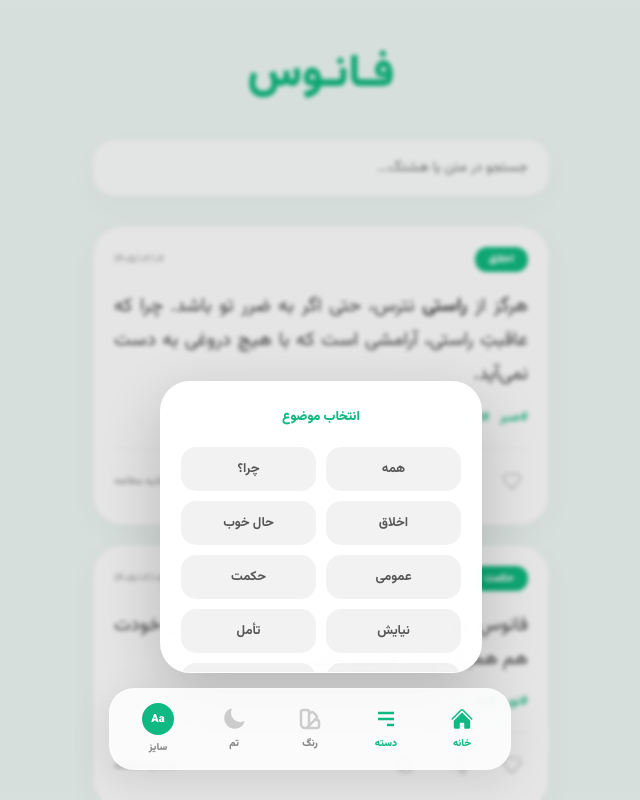
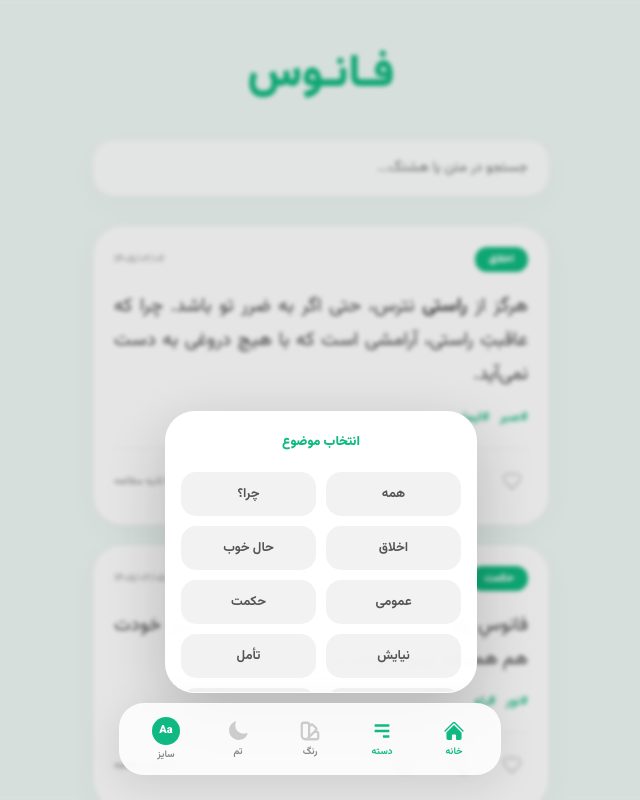
Before and after one commit to fnoos/app, a Next.js app: page / in a window 1280 px wide. Both pictures are taken after a click on the element "دسته". Shown: the top 800 px of the page, without its empty margins (319-959 px from the left). Built offline with nearby package versions, Linux system fonts and the light colour scheme; a small style sheet from the web is missing.

Commit message:
design: final navbar refinement for better alignment and size

```diff
--- a/app/page.tsx
+++ b/app/page.tsx
@@ -128,14 +128,22 @@ export default function FanoosApp() {
         )}
       </div>
 
-      {/* بخش اصلاح شده منو و تراز */}
-      <div style={{ position: 'fixed', bottom: '30px', left: '50%', transform: 'translateX(-50%)', width: '90%', maxWidth: '380px', zIndex: 20 }}>
+      {/* بخش اصلاح شده: منوی ظریف و کاملاً وسط‌چین شده */}
+      <div style={{
+        position: 'fixed',
+        bottom: '25px',
+        left: '50%',
+        transform: 'translateX(-50%)',
+        width: '90%',
+        maxWidth: '360px',
+        zIndex: 20
+      }}>
 
         <div style={{
-          width: '280px', margin: '0 auto 15px',
+          width: '280px', margin: '0 auto 10px',
           backgroundColor: isDarkMode ? 'rgba(34, 34, 34, 0.95)' : 'rgba(255, 255, 255, 0.98)',
           backdropFilter: 'blur(25px)', borderRadius: '30px',
-          padding: openDrawer ? '20px 20px 10px' : '0',
+          padding: openDrawer ? '15px 15px 5px' : '0',
           maxHeight: openDrawer ? '260px' : '0',
           overflowY: 'auto',
           boxShadow: '0 20px 60px rgba(0,0,0,0.2)', opacity: openDrawer ? 1 : 0,
@@ -185,32 +193,32 @@ export default function FanoosApp() {
 
         <nav style={{
           backgroundColor: isDarkMode ? 'rgba(30, 30, 30, 0.7)' : 'rgba(255, 255, 255, 0.85)',
-          backdropFilter: 'blur(20px)', height: '80px', borderRadius: '25px', display: 'flex',
+          backdropFilter: 'blur(20px)', height: '70px', borderRadius: '25px', display: 'flex',
           justifyContent: 'space-around', alignItems: 'center', padding: '0 10px',
           boxShadow: '0 10px 40px rgba(0,0,0,0.1)', border: '1px solid rgba(255,255,255,0.2)', width: '100%'
         }}>
           <div onClick={() => { setActiveTab('home'); setSelectedCategory(null); setSelectedTag(null); setSearchQuery(''); setOpenDrawer(null); window.scrollTo({ top: 0, behavior: 'smooth' }); }} style={{ ...navItem, color: activeTab === 'home' ? themeColor : '#ccc' }}>
-            <svg width="24" height="24" viewBox="0 0 24 24" fill="currentColor"><path d="M11.47 3.84a.75.75 0 011.06 0l8.69 8.69a.75.75 0 101.06-1.06l-8.689-8.69a2.25 2.25 0 00-3.182 0l-8.69 8.69a.75.75 0 001.061 1.06l8.69-8.69z" /><path d="M12 5.432l8.159 8.159c.03.03.06.058.091.086v6.198c0 1.035-.84 1.875-1.875 1.875H15a.75.75 0 01-.75-.75v-4.5a.75.75 0 00-.75-.75h-3a.75.75 0 00-.75.75V21a.75.75 0 01-.75.75H5.625a1.875 1.875 0 01-1.875-1.875v-6.198a2.29 2.29 0 00-.086L12 5.432z" /></svg>
+            <svg width="22" height="22" viewBox="0 0 24 24" fill="currentColor"><path d="M11.47 3.84a.75.75 0 011.06 0l8.69 8.69a.75.75 0 101.06-1.06l-8.689-8.69a2.25 2.25 0 00-3.182 0l-8.69 8.69a.75.75 0 001.061 1.06l8.69-8.69z" /><path d="M12 5.432l8.159 8.159c.03.03.06.058.091.086v6.198c0 1.035-.84 1.875-1.875 1.875H15a.75.75 0 01-.75-.75v-4.5a.75.75 0 00-.75-.75h-3a.75.75 0 00-.75.75V21a.75.75 0 01-.75.75H5.625a1.875 1.875 0 01-1.875-1.875v-6.198a2.29 2.29 0 00-.086L12 5.432z" /></svg>
             <span style={{...navText, color: activeTab === 'home' ? themeColor : '#888'}}>خانه</span>
           </div>
 
           <div onClick={() => setOpenDrawer(openDrawer === 'cat' ? null : 'cat')} style={{ ...navItem, color: (activeTab === 'cat' || openDrawer === 'cat') ? themeColor : '#ccc' }}>
-            <svg width="24" height="24" fill="none" stroke="currentColor" strokeWidth="2.5" viewBox="0 0 24 24"><path d="M4 6h16M4 12h16m-7 6h7" /></svg>
+            <svg width="22" height="22" fill="none" stroke="currentColor" strokeWidth="2.5" viewBox="0 0 24 24"><path d="M4 6h16M4 12h16m-7 6h7" /></svg>
             <span style={{...navText, color: (activeTab === 'cat' || openDrawer === 'cat') ? themeColor : '#888'}}>{selectedCategory && selectedCategory !== 'همه' ? selectedCategory : 'دسته'}</span>
           </div>
 
           <div onClick={() => setOpenDrawer(openDrawer === 'color' ? null : 'color')} style={{ ...navItem, color: (openDrawer === 'color') ? themeColor : '#ccc' }}>
-            <svg width="24" height="24" fill="none" stroke="currentColor" strokeWidth="2.5" viewBox="0 0 24 24"><path d="M7 21a4 4 0 01-4-4V5a2 2 0 012-2h4a2 2 0 012 2v12a4 4 0 01-4 4zm0 0h12a2 2 0 002-2v-4a2 2 0 00-2-2h-2.343M11 7.343l1.657-1.657a2 2 0 012.828 0l2.829 2.829a2 2 0 010 2.828l-8.486 8.485M7 17h.01"/></svg>
+            <svg width="22" height="22" fill="none" stroke="currentColor" strokeWidth="2.5" viewBox="0 0 24 24"><path d="M7 21a4 4 0 01-4-4V5a2 2 0 012-2h4a2 2 0 012 2v12a4 4 0 01-4 4zm0 0h12a2 2 0 002-2v-4a2 2 0 00-2-2h-2.343M11 7.343l1.657-1.657a2 2 0 012.828 0l2.829 2.829a2 2 0 010 2.828l-8.486 8.485M7 17h.01"/></svg>
             <span style={{...navText, color: (openDrawer === 'color') ? themeColor : '#888'}}>رنگ</span>
           </div>
 
           <div onClick={() => {setIsDarkMode(!isDarkMode); setOpenDrawer(null)}} style={{ ...navItem }}>
-            {isDarkMode ? <svg width="24" height="24" fill="none" stroke="#ccc" strokeWidth="2.5" viewBox="0 0 24 24"><path d="M12 3v1m0 16v1m9-9h-1M4 12H3m15.364-6.364l-.707.707M6.343 17.657l-.707.707m12.728 0l-.707-.707M6.343 6.343l-.707-.707M12 8a4 4 0 100 8 4 4 0 000-8z" /></svg> : <svg width="24" height="24" viewBox="0 0 24 24" fill="#ccc"><path d="M9.528 1.718a.75.75 0 01.162.819A8.97 8.97 0 009 6a9 9 0 009 9 8.97 8.97 0 003.463-.69.75.75 0 01.981.98 10.503 10.503 0 01-9.694 6.46c-5.799 0-10.5-4.701-10.5-10.5 0-4.368 2.667-8.112 6.46-9.694a.75.75 0 01.818.162z" /></svg>}
+            {isDarkMode ? <svg width="22" height="22" fill="none" stroke="#ccc" strokeWidth="2.5" viewBox="0 0 24 24"><path d="M12 3v1m0 16v1m9-9h-1M4 12H3m15.364-6.364l-.707.707M6.343 17.657l-.707.707m12.728 0l-.707-.707M6.343 6.343l-.707-.707M12 8a4 4 0 100 8 4 4 0 000-8z" /></svg> : <svg width="22" height="22" viewBox="0 0 24 24" fill="#ccc"><path d="M9.528 1.718a.75.75 0 01.162.819A8.97 8.97 0 009 6a9 9 0 009 9 8.97 8.97 0 003.463-.69.75.75 0 01.981.98 10.503 10.503 0 01-9.694 6.46c-5.799 0-10.5-4.701-10.5-10.5 0-4.368 2.667-8.112 6.46-9.694a.75.75 0 01.818.162z" /></svg>}
             <span style={{...navText, color: '#888'}}>تم</span>
           </div>
 
           <div onClick={() => {setFontSize(fontSize >= 28 ? 16 : fontSize + 3); setOpenDrawer(null)}} style={{ ...navItem }}>
-            <div style={{ width: '32px', height: '32px', backgroundColor: themeColor, borderRadius: '50%', color: 'white', display: 'flex', justifyContent: 'center', alignItems: 'center', fontSize: '11px', fontWeight: '900' }}>Aa</div>
+            <div style={{ width: '28px', height: '28px', backgroundColor: themeColor, borderRadius: '50%', color: 'white', display: 'flex', justifyContent: 'center', alignItems: 'center', fontSize: '11px', fontWeight: '900' }}>Aa</div>
             <span style={{...navText, color: '#888'}}>سایز</span>
           </div>
         </nav>
@@ -270,5 +278,5 @@ function PostCard({ post, index, fontSize, themeColor, isDarkMode, onTagClick }:
 }
 
 const btnStyle = { background: 'none', border: 'none', cursor: 'pointer', display: 'flex', alignItems: 'center', transition: '0.2s' };
-const navItem = { display: 'flex', flexDirection: 'column' as const, alignItems: 'center', gap: '5px', cursor: 'pointer', flex: 1, transition: '0.3s' };
-const navText = { fontSize: '10px', fontWeight: '800' };
+const navItem = { display: 'flex', flexDirection: 'column' as const, alignItems: 'center', gap: '2px', cursor: 'pointer', flex: 1, transition: '0.3s', padding: '5px 0' };
+const navText = { fontSize: '9.5px', fontWeight: '700' };
```
